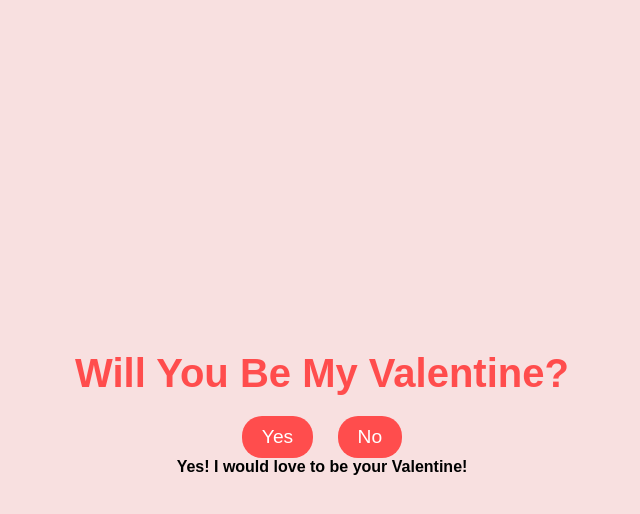
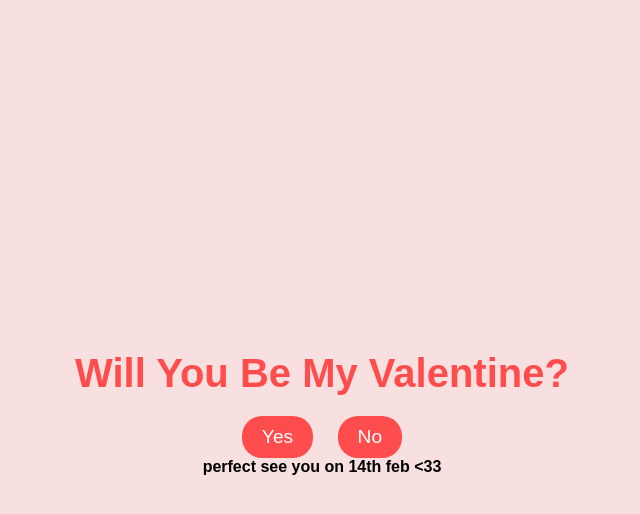
Before and after one commit to Alexndred/your-valentine, a plain HTML site: page index.html in a window 1280 px wide. Both pictures are taken after a click on the button "Yes". Shown: the full height of the page, 318-958 px from the left. Drawn offline with Linux system fonts and the light colour scheme.

Commit message:
Update index.html

```diff
--- a/index.html
+++ b/index.html
@@ -91,7 +91,7 @@
         });
 
         yesBtn.addEventListener('click', () => {
-            displayText.innerText = "Yes! I would love to be your Valentine!";
+            displayText.innerText = "perfect see you on 14th feb <33";
         });
     </script>
 </body>
```
